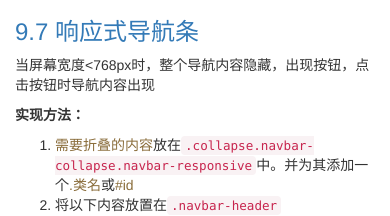
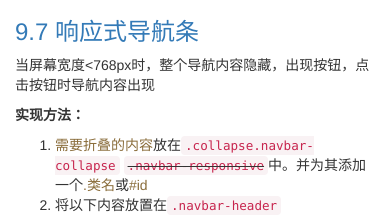
Before and after one commit to lovedlyl/learn-bootstrap, a website: page src/ch9.pug in a window 390 px wide. Shown: the part 3421-3637 px from the top of the page. Drawn offline with nearby package versions, Linux system fonts and the light colour scheme; files that its build step writes are made by us from their sources; files whose address does not match are found by name.

Commit message:
fix delete navbar-responsive

```diff
--- a/src/ch9.pug
+++ b/src/ch9.pug
@@ -216,7 +216,8 @@ block content
 			li
 				span.text-warning 需要折叠的内容
 				|放在
-				code .collapse.navbar-collapse.navbar-responsive
+				code .collapse.navbar-collapse
+				s: code .navbar-responsive
 				|中。并为其添加一个
 				span.text-warning .类名
 				|或
```
Also changed, not shown: dist/ch12.html, dist/ch5.html, dist/ch7.html, dist/ch9.html.
